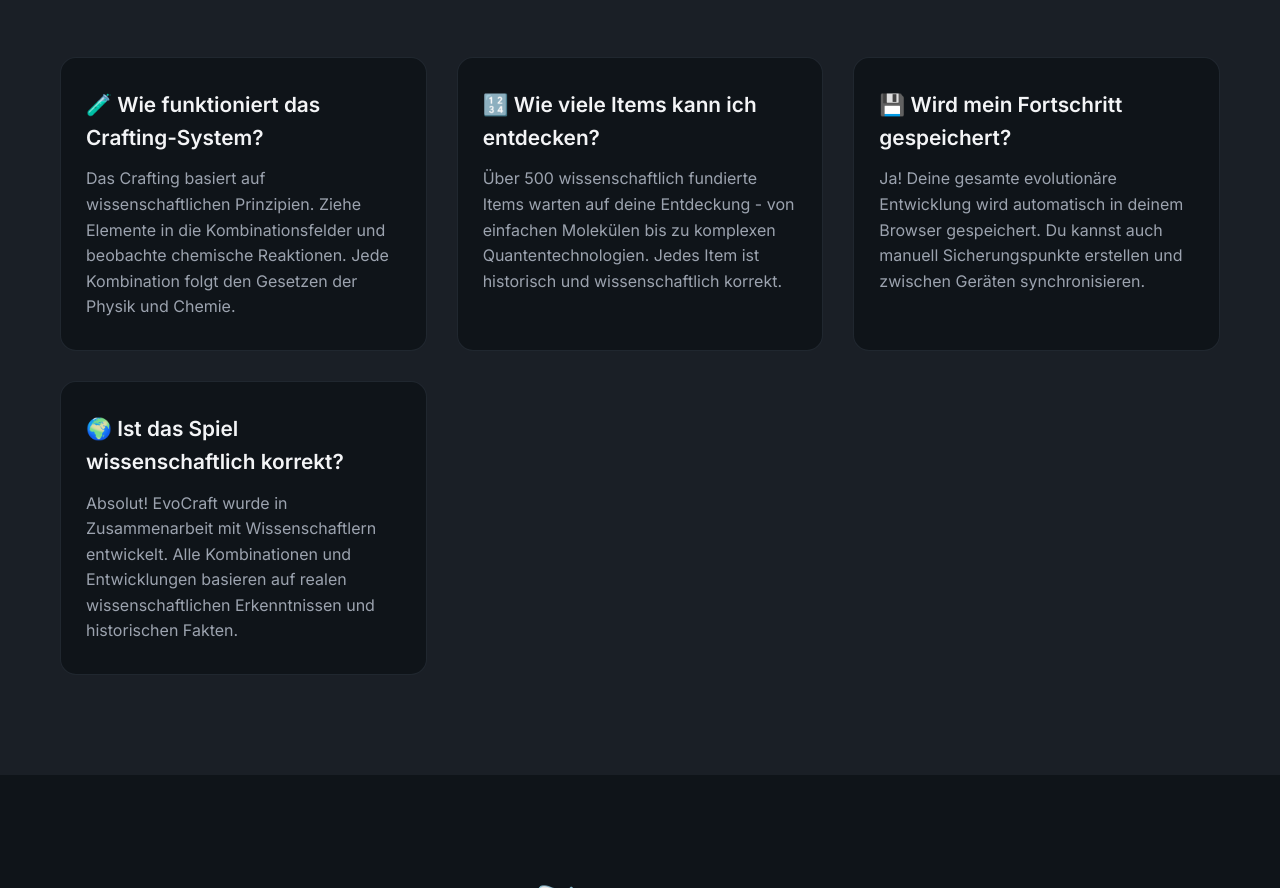
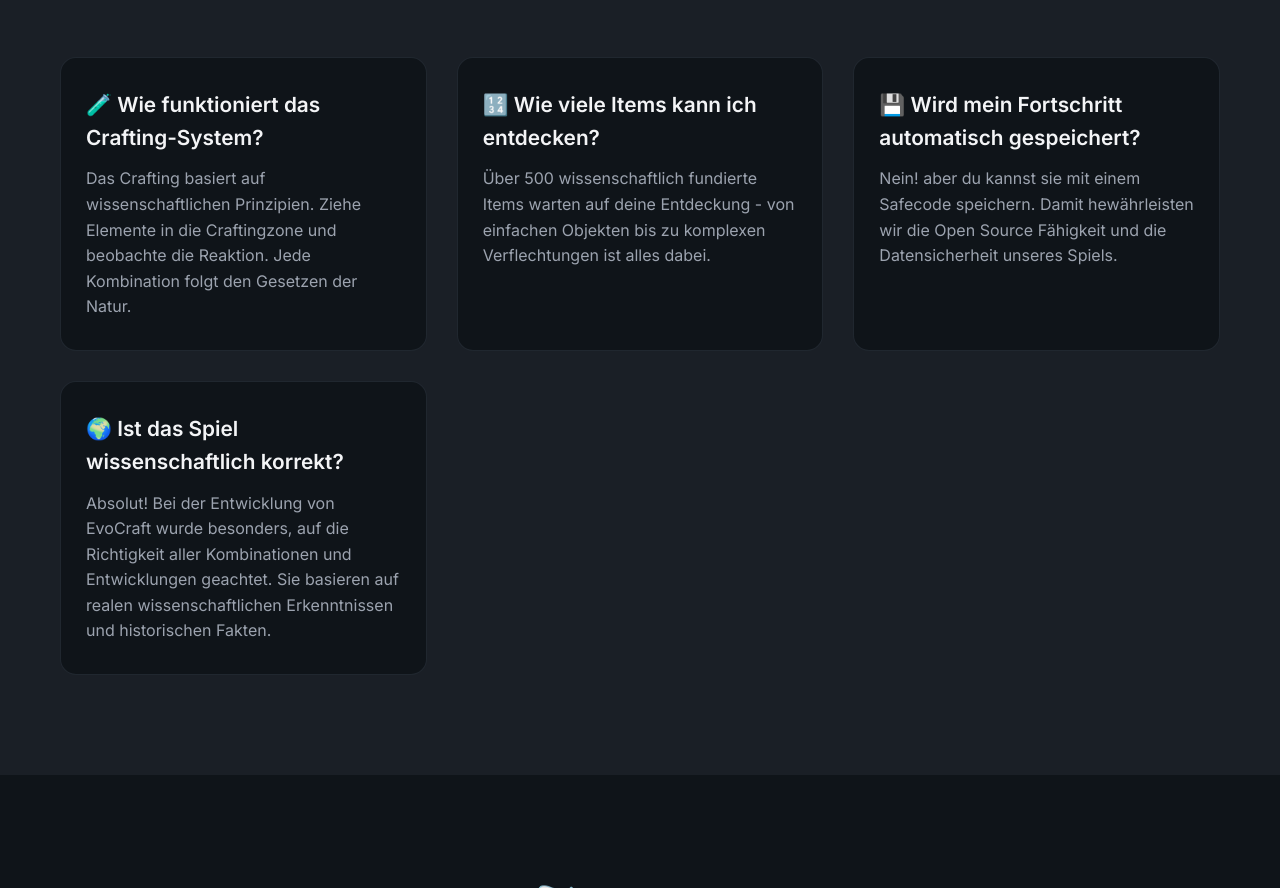
Before and after one commit to Mrowinski-Thorge/EvoCraft, a plain HTML site: page index.html in a window 1280 px wide. Shown: the part 2253-3141 px from the top of the page. Drawn offline with Linux system fonts and the light colour scheme.

Commit message:
Update index.html

```diff
--- a/index.html
+++ b/index.html
@@ -38,6 +38,7 @@
     <!-- Hero Section -->
     <main>
         <section class="hero" id="home">
+            <div class="hero-background-image"></div>
             <div class="hero-content">
                 <h1 class="hero-title">
                     <span class="title-line">Vom Nichts</span>
@@ -111,19 +112,19 @@
                 <div class="faq-grid">
                     <div class="faq-item">
                         <h3>🧪 Wie funktioniert das Crafting-System?</h3>
-                        <p>Das Crafting basiert auf wissenschaftlichen Prinzipien. Ziehe Elemente in die Kombinationsfelder und beobachte chemische Reaktionen. Jede Kombination folgt den Gesetzen der Physik und Chemie.</p>
+                        <p>Das Crafting basiert auf wissenschaftlichen Prinzipien. Ziehe Elemente in die Craftingzone und beobachte die Reaktion. Jede Kombination folgt den Gesetzen der Natur.</p>
                     </div>
                     <div class="faq-item">
                         <h3>🔢 Wie viele Items kann ich entdecken?</h3>
-                        <p>Über 500 wissenschaftlich fundierte Items warten auf deine Entdeckung - von einfachen Molekülen bis zu komplexen Quantentechnologien. Jedes Item ist historisch und wissenschaftlich korrekt.</p>
+                        <p>Über 500 wissenschaftlich fundierte Items warten auf deine Entdeckung - von einfachen Objekten bis zu komplexen Verflechtungen ist alles dabei.</p>
                     </div>
                     <div class="faq-item">
-                        <h3>💾 Wird mein Fortschritt gespeichert?</h3>
-                        <p>Ja! Deine gesamte evolutionäre Entwicklung wird automatisch in deinem Browser gespeichert. Du kannst auch manuell Sicherungspunkte erstellen und zwischen Geräten synchronisieren.</p>
+                        <h3>💾 Wird mein Fortschritt automatisch gespeichert?</h3>
+                        <p>Nein! aber du kannst sie mit einem Safecode speichern. Damit hewährleisten wir die Open Source Fähigkeit und die Datensicherheit unseres Spiels.</p>
                     </div>
                     <div class="faq-item">
                         <h3>🌍 Ist das Spiel wissenschaftlich korrekt?</h3>
-                        <p>Absolut! EvoCraft wurde in Zusammenarbeit mit Wissenschaftlern entwickelt. Alle Kombinationen und Entwicklungen basieren auf realen wissenschaftlichen Erkenntnissen und historischen Fakten.</p>
+                        <p>Absolut! Bei der Entwicklung von EvoCraft wurde besonders, auf die Richtigkeit aller Kombinationen und Entwicklungen geachtet. Sie basieren auf realen wissenschaftlichen Erkenntnissen und historischen Fakten.</p>
                     </div>
                 </div>
             </div>
```
